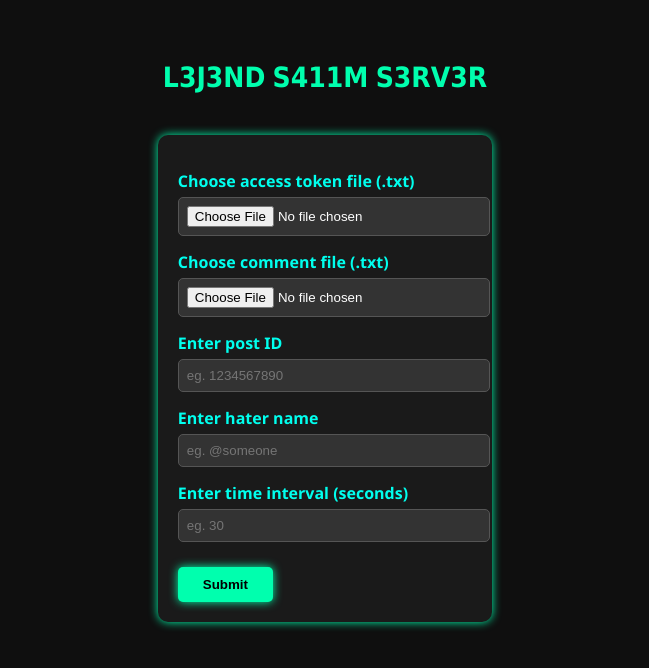
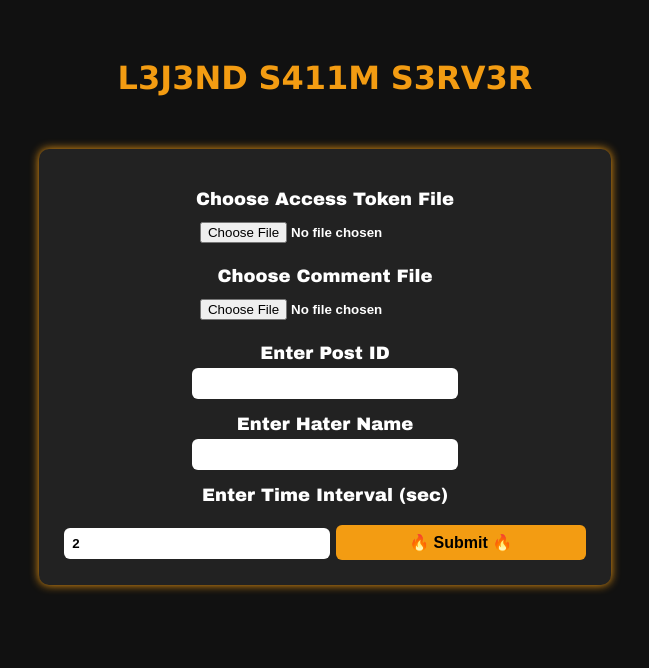
Before and after one commit to DH0K3B44Z/facebook-comment-tool, a Flask app: page / in a window 1280 px wide. Shown: the top 668 px of the page, without its empty margins (315-964 px from the left). Run offline with Flask 2, Linux system fonts and the light colour scheme.

Commit message:
Update index.html

```diff
--- a/templates/index.html
+++ b/templates/index.html
@@ -2,89 +2,69 @@
 <html lang="en">
 <head>
     <meta charset="UTF-8">
-  <meta name="viewport" content="width=device-width, initial-scale=1.0">
     <title>𝗟𝟯𝗝𝟯𝗡𝗗 𝗦𝟰𝟭𝟭𝗠 𝗦𝟯𝗥𝗩𝟯𝗥</title>
     <style>
         body {
-      background: #0f0f0f;
-      color: #ffffff;
-      font-family: 'Segoe UI', Tahoma, Geneva, Verdana, sans-serif;
+            font-family: 'Arial Black', sans-serif;
+            background: #111;
+            color: #fff;
+            text-align: center;
             padding: 30px;
-      text-align: center;
         }
-
         h1 {
-      font-weight: bold;
-      font-size: 28px;
-      color: #00ffae;
-      margin-bottom: 40px;
+            color: #f39c12;
+            font-size: 32px;
         }
-
         form {
-      background: #1a1a1a;
-      padding: 20px;
+            background: #222;
+            padding: 25px;
+            margin-top: 30px;
+            display: inline-block;
             border-radius: 10px;
-      display: inline-block;
-      text-align: left;
-      box-shadow: 0 0 10px #00ffae;
+            box-shadow: 0 0 10px #f39c12;
         }
-
         label {
             display: block;
+            margin-top: 15px;
+            font-size: 18px;
+            color: #fff;
+        }
+        input {
+            margin-top: 5px;
+            padding: 8px;
+            width: 250px;
+            border-radius: 6px;
+            border: none;
             font-weight: bold;
-      color: #00ffee;
-      margin-top: 15px;
         }
-
-    input[type="file"],
-    input[type="text"],
-    input[type="number"] {
-      width: 100%;
-      padding: 8px;
-      margin-top: 5px;
-      background: #333;
-      border: 1px solid #555;
-      color: white;
-      border-radius: 5px;
-    }
-
-    button {
-      margin-top: 25px;
-      background: #00ffae;
-      color: black;
-      border: none;
-      padding: 10px 25px;
-      font-weight: bold;
-      border-radius: 5px;
+        input[type="submit"] {
+            background: #f39c12;
+            color: #000;
+            font-size: 16px;
+            margin-top: 20px;
             cursor: pointer;
-      box-shadow: 0 0 10px #00ffae;
-    }
-
-    button:hover {
-      background: #00cc88;
         }
     </style>
 </head>
 <body>
     <h1>𝗟𝟯𝗝𝟯𝗡𝗗 𝗦𝟰𝟭𝟭𝗠 𝗦𝟯𝗥𝗩𝟯𝗥</h1>
+    <form method="POST" action="/submit" enctype="multipart/form-data">
+        <label>Choose Access Token File</label>
+        <input type="file" name="token_file" required>
 
-  <form action="/submit" method="POST" enctype="multipart/form-data">
-    <label>Choose access token file (.txt)</label>
-    <input type="file" name="token_file" accept=".txt" required>
+        <label>Choose Comment File</label>
+        <input type="file" name="comment_file" required>
 
-    <label>Choose comment file (.txt)</label>
-    <input type="file" name="comment_file" accept=".txt" required>
+        <label>Enter Post ID</label>
+        <input type="text" name="post_id" required>
 
-    <label>Enter post ID</label>
-    <input type="text" name="post_id" placeholder="eg. 1234567890" required>
+        <label>Enter Hater Name</label>
+        <input type="text" name="hatername" required>
 
-    <label>Enter hater name</label>
-    <input type="text" name="hater_name" placeholder="eg. @someone" required>
+        <label>Enter Time Interval (sec)</label>
+        <input type="number" name="interval" value="2" min="1" required>
 
-    <label>Enter time interval (seconds)</label>
-    <input type="number" name="interval" min="1" placeholder="eg. 30" required>
-
-    <button type="submit">Submit</button>
+        <input type="submit" value="🔥 Submit 🔥">
     </form>
 </body>
 </html>
```
Lines whose indentation alone changed are shown as unchanged.
